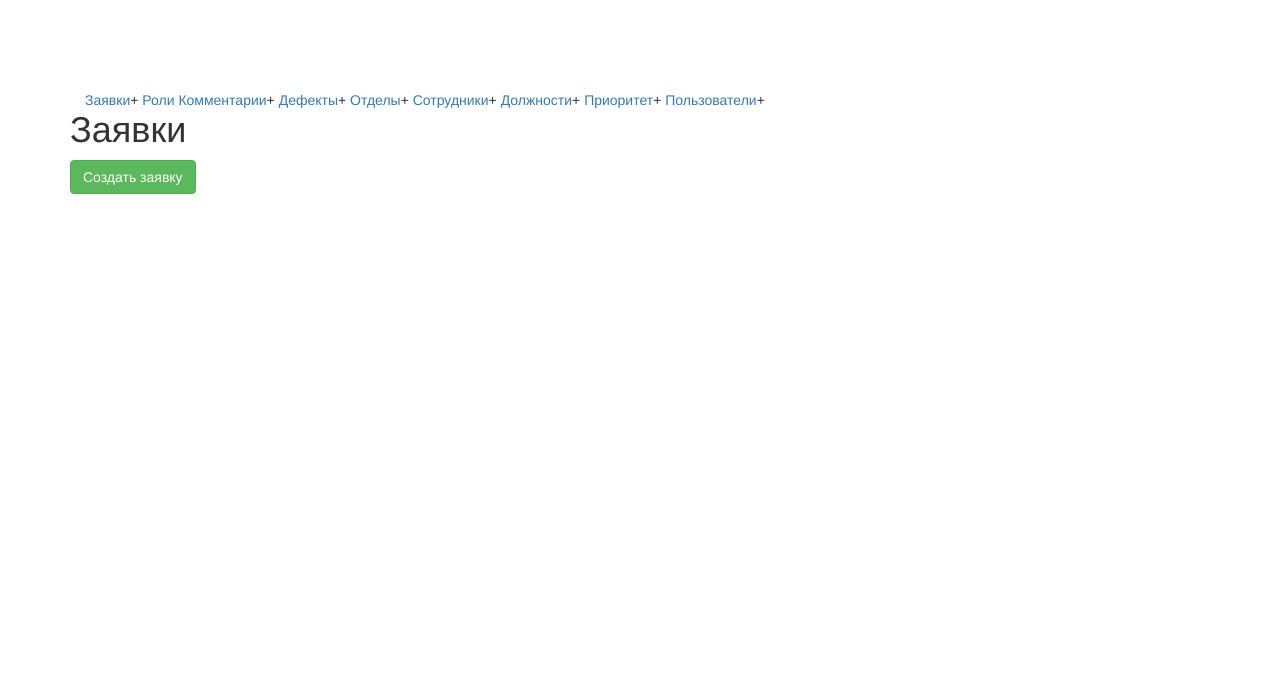
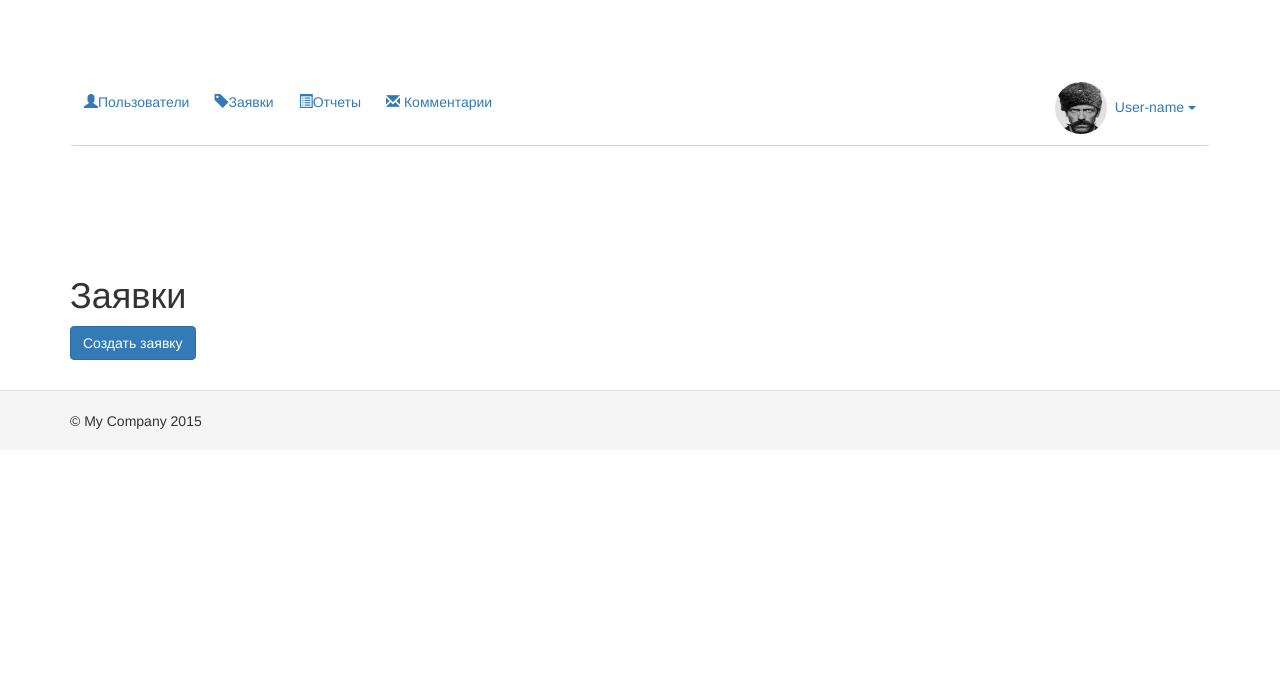
Before and after one commit to Skadelig/helpdesk, a Yii app: template views/req/index.php in a window 1280 px wide. Shown: the top 681 px of the page. Run offline with PHP 8.4 and a stand-in for Yii, Linux system fonts and the light colour scheme; the template is opened without the code that fills it, so the values that code supplies are empty; some libraries are stand-ins or nearby versions.

Commit message:
последнее

```diff
--- a/views/layouts/main.php
+++ b/views/layouts/main.php
@@ -4,6 +4,7 @@ use yii\bootstrap\Nav;
 use yii\bootstrap\NavBar;
 use yii\widgets\Breadcrumbs;
 use app\assets\AppAsset;
+use app\layout\css;
 
 /* @var $this \yii\web\View */
 /* @var $content string */
@@ -19,10 +20,33 @@ AppAsset::register($this);
     <?= Html::csrfMetaTags() ?>
     <title><?= Html::encode($this->title) ?></title>
     <?php $this->head() ?>
+    <link rel="stylesheet" href="css/mystyles.css" type="text/css">
+
 </head>
 <body>
 
 <?php $this->beginBody() ?>
+<!--<div class="navbar ">
+                <div class="container">
+                <div class="user-menu btn-group">
+                          <a class="btn dropdown-toggle" data-toggle="dropdown" href="#">
+                            <img class="avatar" src="css/ave.jpg">
+                            User-name
+                            <span class="caret"></span>
+                          </a>
+                          <ul class="dropdown-menu">
+                            <li><a href="#">Редактировать аккаунт</a></li>
+                            <li><a href="#">Выйти</a></li>
+                          </ul>
+                    </div>
+                    <div class="navigate btn-group">
+                        <a class="btn" href="#"><span class="glyphicon glyphicon-user"></span>Пользователи</a>
+                        <a class="btn" href="#"><span class="glyphicon glyphicon-tag"></span>Заявки</a>
+                        <a class="btn" href="#"><span class="glyphicon glyphicon-list-alt"></span>Отчеты</a>
+                        <a class="btn" href="#"><span class="glyphicon glyphicon-envelope"></span> Комментарии</a>
+                    </div>
+                </div>
+        </div> -->
     <div class="wrap">
         <?php
             NavBar::begin([
@@ -31,6 +55,8 @@ AppAsset::register($this);
                 'options' => [
                     'class' => 'navbar-inverse navbar-fixed-top',
                 ],
+
+
             ]);
             echo Nav::widget([
                 'options' => ['class' => 'navbar-nav navbar-right'],
@@ -47,12 +73,32 @@ AppAsset::register($this);
             ]);
             NavBar::end();
         ?>
+        <div class="container"><div class="navbar ">
+                <div class="user-menu btn-group">
+                          <a class="btn dropdown-toggle" data-toggle="dropdown" href="#">
+                            <img class="avatar" src="css/ave.jpg">
+                            User-name
+                            <span class="caret"></span>
+                          </a>
+                          <ul class="dropdown-menu">
+                            <li><a href="#">Редактировать аккаунт</a></li>
+                            <li><a href="#">Выйти</a></li>
+                          </ul>
+                    </div>
+                    <div class="navigate btn-group">
+                        <a class="btn" href="#"><span class="glyphicon glyphicon-user"></span>Пользователи</a>
+                        <a class="btn" href="#"><span class="glyphicon glyphicon-tag"></span>Заявки</a>
+                        <a class="btn" href="#"><span class="glyphicon glyphicon-list-alt"></span>Отчеты</a>
+                        <a class="btn" href="#"><span class="glyphicon glyphicon-envelope"></span> Комментарии</a>
+                    </div>
 
+        </div> </div>
         <div class="container">
             <?= Breadcrumbs::widget([
                 'links' => isset($this->params['breadcrumbs']) ? $this->params['breadcrumbs'] : [],
             ]) ?>
             <?= $content ?>
+
         </div>
     </div>
 
--- a/views/req/index.php
+++ b/views/req/index.php
@@ -11,7 +11,7 @@ $this->title = 'Заявки';
 $this->params['breadcrumbs'][] = $this->title;
 ?>
 <div class="requests-index">
-<div class="col-lg-12">
+<!--<div class="col-lg-12">
                 <?= Html::a('Заявки', ['req/index']) ?>+
                 <?= Html::a('Роли', ['access/index']) ?>
                 <?= Html::a('Комментарии', ['comments/index']) ?>+
@@ -20,15 +20,13 @@ $this->params['breadcrumbs'][] = $this->title;
                 <?= Html::a('Сотрудники', ['employer/index']) ?>+
                 <?= Html::a('Должности', ['jobs/index']) ?>+
                 <?= Html::a('Приоритет', ['priority/index']) ?>+
-
                 <?= Html::a('Пользователи', ['users/index']) ?>+
 
-            </div>
+            </div>-->
     <h1><?= Html::encode($this->title) ?></h1>
     <?php // echo $this->render('_search', ['model' => $searchModel]); ?>
-
     <p>
-        <?= Html::a('Создать заявку', ['create'], ['class' => 'btn btn-success']) ?>
+        <?= Html::a('Создать заявку', ['create'], ['class' => 'btn btn btn-primary']) ?>
     </p>
 
     <?= GridView::widget([
```
